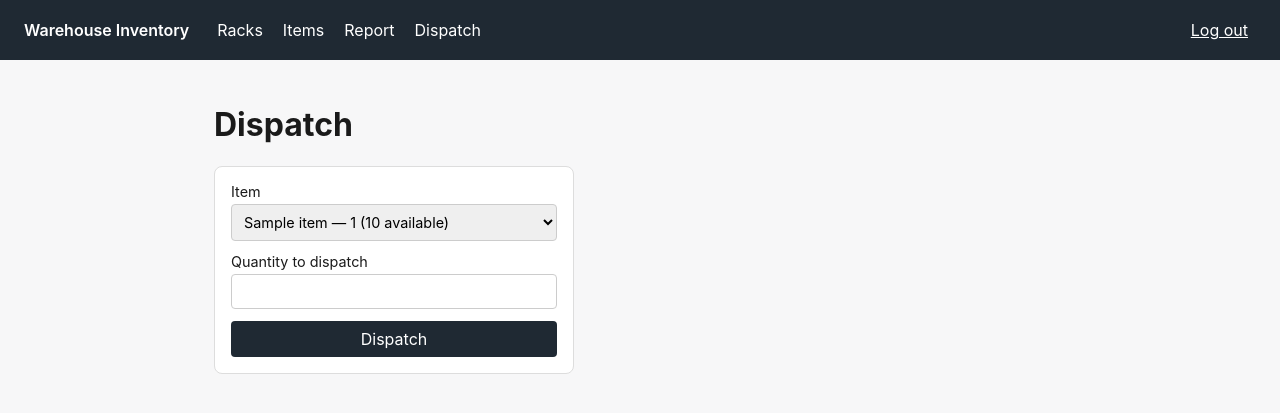
After one commit to kenysingh-lab/Kanwar_First_SDD, a FastAPI app: template app/templates/dispatch.html in a window 1280 px wide. The commit adds this page. Shown: the top 413 px of the page. Run offline with FastAPI, Linux system fonts and the light colour scheme; the template is opened without the code that fills it: most values are stand-ins (such as "Sample title", 1, 10 or a date in 2020).

Commit message:
feat: dispatch items for delivery (T035-T039, User Story 3)
New Dispatch page lets the Admin pick an item and a quantity to send
out with a trucker. A successful dispatch subtracts the quantity from
the item and is immediately visible in the Inventory Report. Dispatching
more than what's available is rejected outright with "Item out of
quantity" (409), leaving all inventory data unchanged — no confirm
override, unlike the capacity-warning soft-block elsewhere.

Verified end-to-end against a running instance: a valid dispatch
reduces the item and shows in /report, an over-quantity dispatch is
rejected with the exact error text and no side effects, and dispatching
the exact remaining quantity zeroes the item out. Also verified the
dispatch.html error path and the new nav link render correctly.

Co-Authored-By: Claude <noreply@anthropic.com>

```diff
--- a/app/main.py
+++ b/app/main.py
@@ -19,6 +19,7 @@ from starlette.middleware.sessions import SessionMiddleware
 from . import auth
 from .database import get_db
 from .models import Admin, Item, Rack
+from .routers import dispatch as dispatch_router
 from .routers import items as items_router
 from .routers import racks as racks_router
 from .routers import report as report_router
@@ -39,6 +40,7 @@ app.include_router(auth.router)
 app.include_router(racks_router.router)
 app.include_router(items_router.router)
 app.include_router(report_router.router)
+app.include_router(dispatch_router.router)
 
 
 def _session_admin(request: Request, db: Session) -> Admin | None:
@@ -101,3 +103,21 @@ def report_page(request: Request, db: Session = Depends(get_db)):
         "report.html",
         {"request": request, "rows": report_router.query_report_rows(db)},
     )
+
+
+@app.get("/ui/dispatch")
+def dispatch_page(request: Request, db: Session = Depends(get_db)):
+    admin = _session_admin(request, db)
+    if admin is None:
+        return RedirectResponse("/ui/login")
+    all_items = db.query(Item).order_by(Item.name).all()
+    return templates.TemplateResponse(
+        "dispatch.html",
+        {
+            "request": request,
+            "items": [
+                {**items_router.serialize_item(i), "rack_number": i.rack.rack_number}
+                for i in all_items
+            ],
+        },
+    )
--- a/app/templates/base.html
+++ b/app/templates/base.html
@@ -12,6 +12,7 @@
     <a href="/ui/racks">Racks</a>
     <a href="/ui/items">Items</a>
     <a href="/ui/report">Report</a>
+    <a href="/ui/dispatch">Dispatch</a>
     <button id="logout-btn" class="link-btn">Log out</button>
   </nav>
   <main>
--- /dev/null
+++ b/app/templates/dispatch.html
@@ -0,0 +1,56 @@
+{% extends "base.html" %}
+{% block title %}Dispatch — Warehouse Inventory{% endblock %}
+{% block content %}
+<h1>Dispatch</h1>
+
+{% if items %}
+<form id="dispatch-form" class="card">
+  <label>
+    Item
+    <select name="item_id" required>
+      {% for item in items %}
+      <option value="{{ item.id }}">{{ item.name }} — {{ item.rack_number }} ({{ item.quantity }} available)</option>
+      {% endfor %}
+    </select>
+  </label>
+  <label>
+    Quantity to dispatch
+    <input type="number" name="quantity" min="1" required>
+  </label>
+  <button type="submit">Dispatch</button>
+  <p id="dispatch-error" class="error-text" hidden></p>
+</form>
+{% else %}
+<p class="empty-state">No items to dispatch yet — add items first.</p>
+{% endif %}
+{% endblock %}
+
+{% block scripts %}
+<script>
+  const form = document.getElementById('dispatch-form');
+  if (form) {
+    form.addEventListener('submit', async (e) => {
+      e.preventDefault();
+      const errorEl = document.getElementById('dispatch-error');
+      errorEl.hidden = true;
+      const res = await fetch('/dispatch', {
+        method: 'POST',
+        headers: { 'Content-Type': 'application/json' },
+        body: JSON.stringify({
+          item_id: Number(form.item_id.value),
+          quantity: Number(form.quantity.value),
+        }),
+      });
+      if (res.ok) {
+        window.location.reload();
+      } else if (res.status === 409) {
+        const data = await res.json();
+        errorEl.textContent = data.error;
+        errorEl.hidden = false;
+      } else {
+        flash('Could not dispatch — check the values entered.', true);
+      }
+    });
+  }
+</script>
+{% endblock %}
```
Also changed, not shown: app/routers/dispatch.py (added, +43 -0 lines), specs/001-inventory-tracking/tasks.md (+5 -5 lines).
